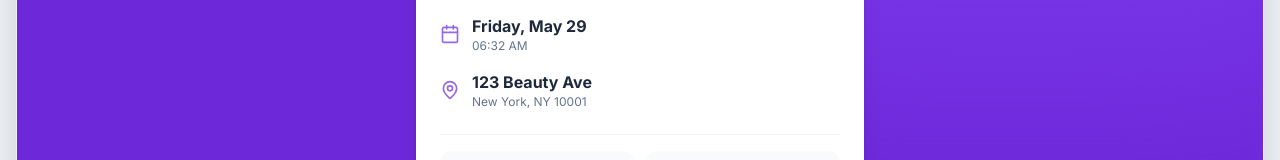
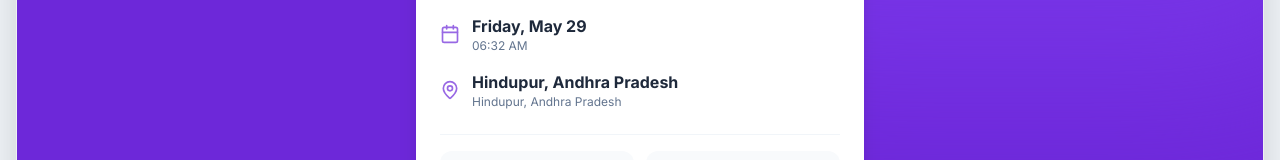
Before and after one commit to Shaik-Shoaib26/FUTURE_UIUX_02, a React (Vite) app: page /book/confirmation in a window 1280 px wide. Shown: the part 413-573 px from the top of the page. Built offline with nearby package versions, Linux system fonts and the light colour scheme.

Commit message:
updated website

```diff
--- a/src/pages/Confirmation.tsx
+++ b/src/pages/Confirmation.tsx
@@ -64,8 +64,8 @@ export function Confirmation() {
             <div className="flex items-center space-x-3">
               <MapPin className="text-primary opacity-70" size={20} />
               <div>
-                <p className="font-bold text-slate-800">123 Beauty Ave</p>
-                <p className="text-xs text-slate-500">New York, NY 10001</p>
+                <p className="font-bold text-slate-800">Hindupur, Andhra Pradesh</p>
+                <p className="text-xs text-slate-500">Hindupur, Andhra Pradesh</p>
               </div>
             </div>
           </div>
--- a/src/pages/Home.tsx
+++ b/src/pages/Home.tsx
@@ -24,7 +24,7 @@ export function Home() {
 
         <div className="flex items-center space-x-2 text-slate-500 mb-8 max-w-[200px]">
           <MapPin size={16} />
-          <span className="text-sm truncate">123 Beauty Ave, NY</span>
+          <span className="text-sm truncate">Hindupur, Andhra Pradesh</span>
         </div>
 
         <div className="absolute -bottom-7 left-6 right-6 md:max-w-md md:left-12">
--- a/src/pages/Summary.tsx
+++ b/src/pages/Summary.tsx
@@ -85,7 +85,7 @@ export function Summary() {
             </div>
             <div>
               <p className="text-xs text-slate-500 mb-0.5">Location</p>
-              <p className="font-bold text-slate-800">123 Beauty Ave, NY 10001</p>
+              <p className="font-bold text-slate-800">Hindupur, Andhra Pradesh</p>
             </div>
           </div>
         </div>
```
